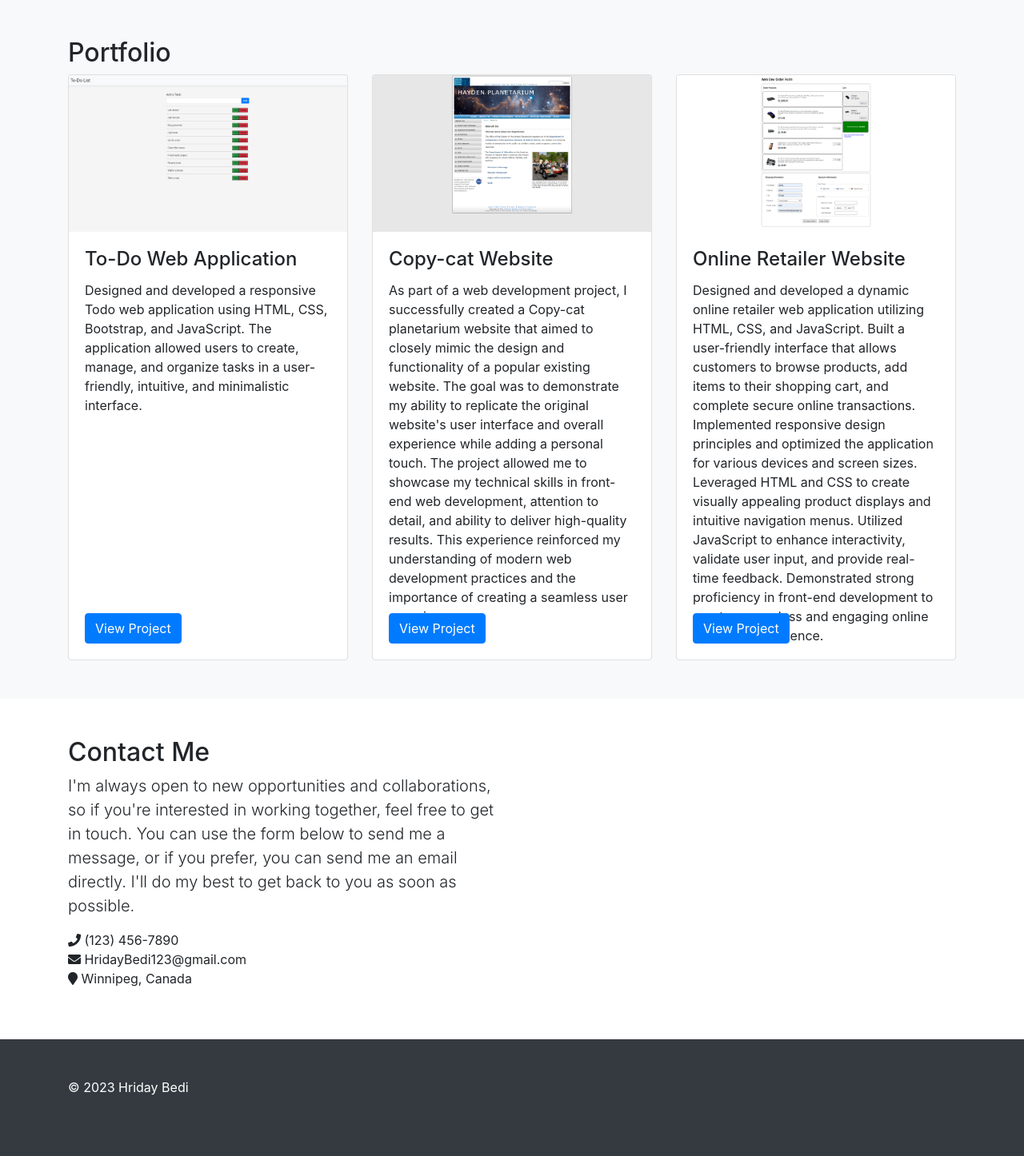
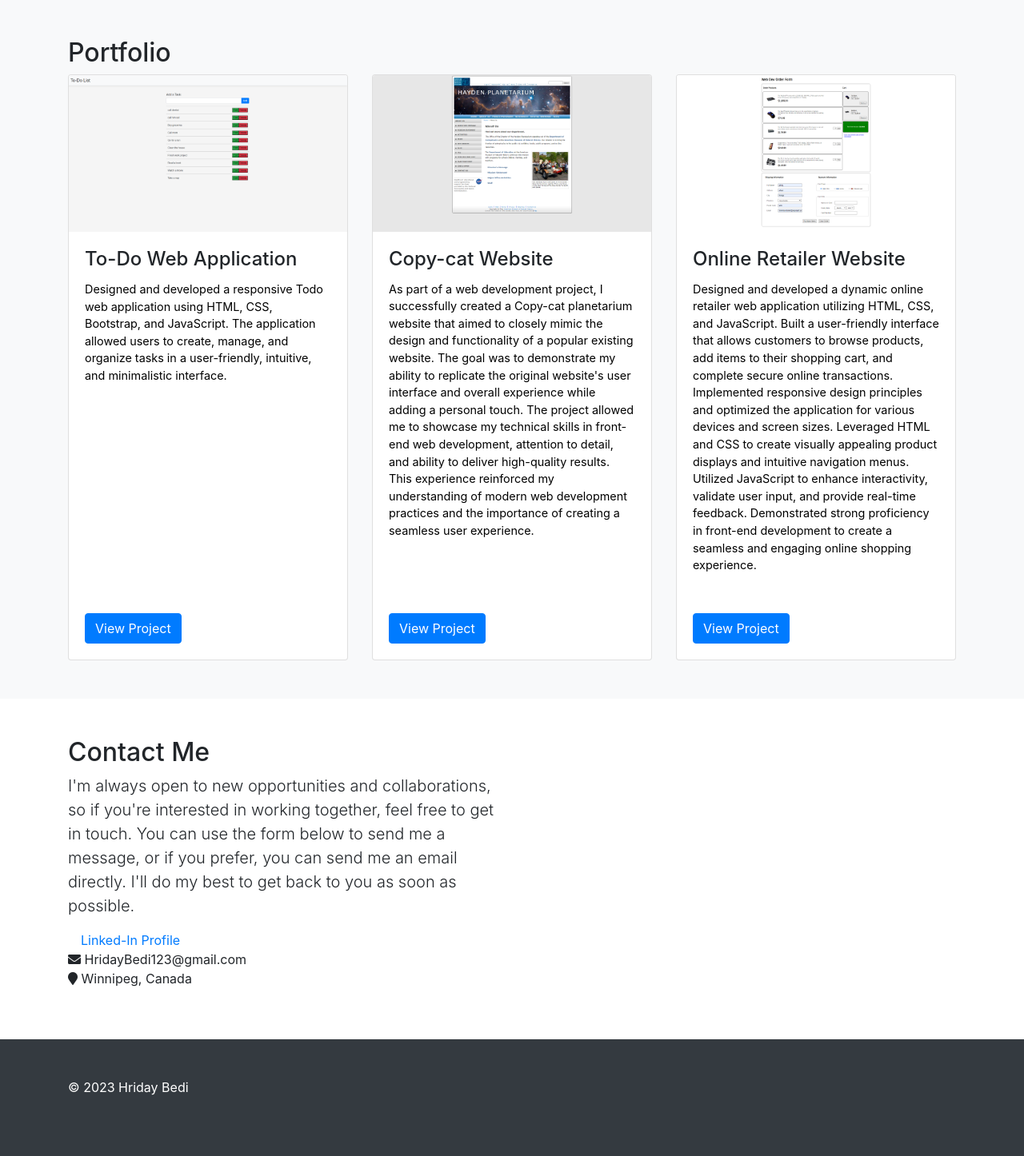
Before and after one commit to hridaybedi123/Minimal_Port_3, a PHP site: page / in a window 1280 px wide. Shown: the part 1259-2705 px from the top of the page at 80% size. Run offline with PHP 8.4, Linux system fonts and the light colour scheme; some libraries are stand-ins or nearby versions.

Commit message:
neatify and link link

```diff
--- a/index.html
+++ b/index.html
@@ -164,7 +164,7 @@
 
                      You can use the form below to send me a message, or if you prefer, you can send me an email directly. I'll do my best to get back to you as soon as possible.</p>
                   <ul class="list-unstyled">
-                     <li><i class="fa fa-phone"></i> (123) 456-7890</li>
+                     <li><i class="fa fa-linkedin"></i><a href="https://www.linkedin.com/in/hridaybedi123/">Linked-In Profile</a></li>
                      <li><i class="fa fa-envelope"></i> HridayBedi123@gmail.com</li>
                      <li><i class="fa fa-map-marker"></i> Winnipeg, Canada</li>
                   </ul>
--- a/public/index.html
+++ b/public/index.html
@@ -164,7 +164,7 @@
 
                      You can use the form below to send me a message, or if you prefer, you can send me an email directly. I'll do my best to get back to you as soon as possible.</p>
                   <ul class="list-unstyled">
-                     <li><i class="fa fa-phone"></i> (123) 456-7890</li>
+                     <li><i class="fa fa-linkedin"></i><a href="https://www.linkedin.com/in/hridaybedi123/">Linked-In Profile</a></li>
                      <li><i class="fa fa-envelope"></i> HridayBedi123@gmail.com</li>
                      <li><i class="fa fa-map-marker"></i> Winnipeg, Canada</li>
                   </ul>
--- a/public/style.css
+++ b/public/style.css
@@ -11,4 +11,9 @@
 
   .card-text-p{
     height: 400px;
+    font-size: 0.9rem;
+    color: black;
+    word-wrap: break-word;
+    max-width: 100%;
+    overflow: hidden;
   }
--- a/style.css
+++ b/style.css
@@ -11,4 +11,9 @@
 
   .card-text-p{
     height: 400px;
+    font-size: 0.9rem;
+    color: black;
+    word-wrap: break-word;
+    max-width: 100%;
+    overflow: hidden;
   }
```
